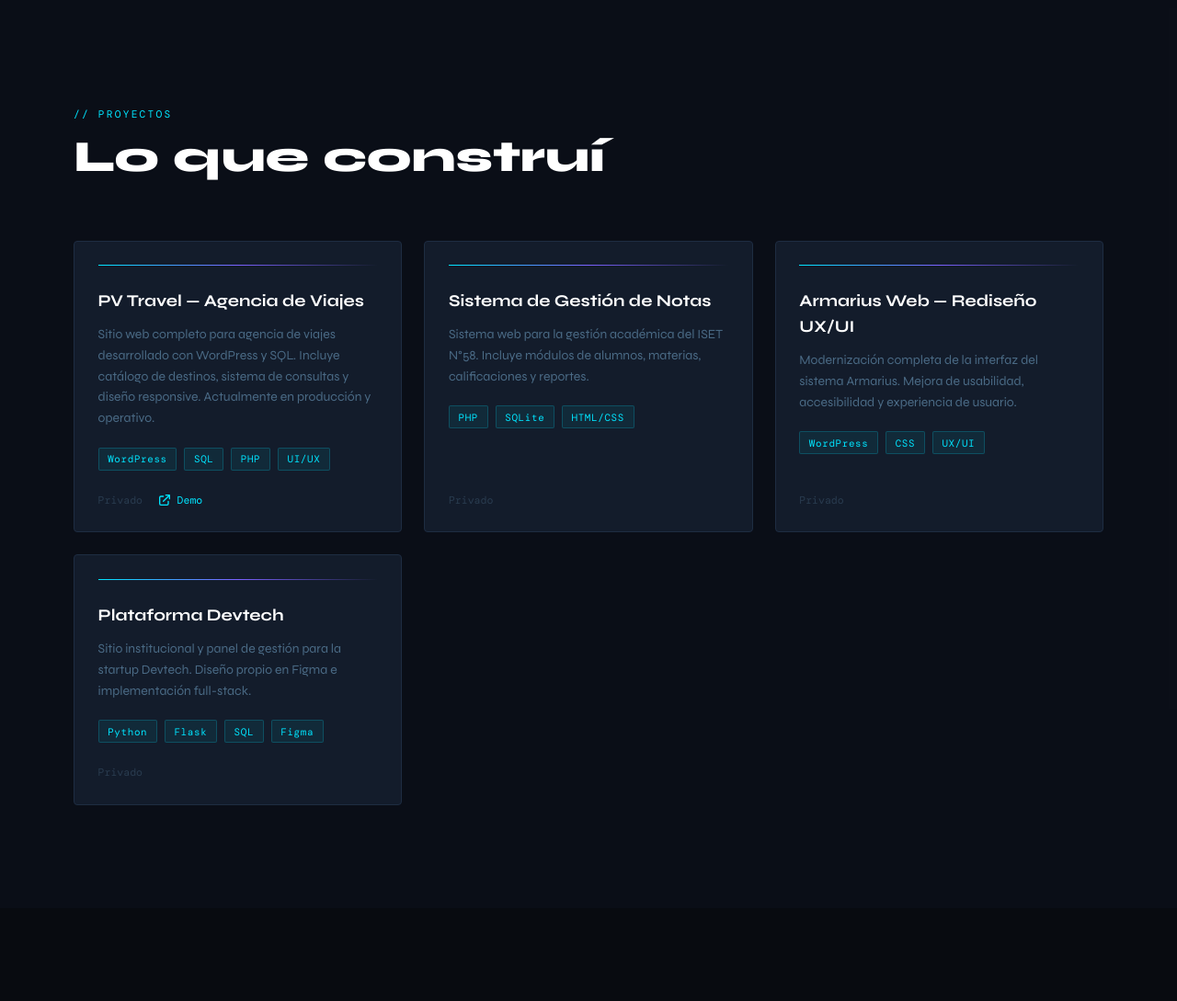
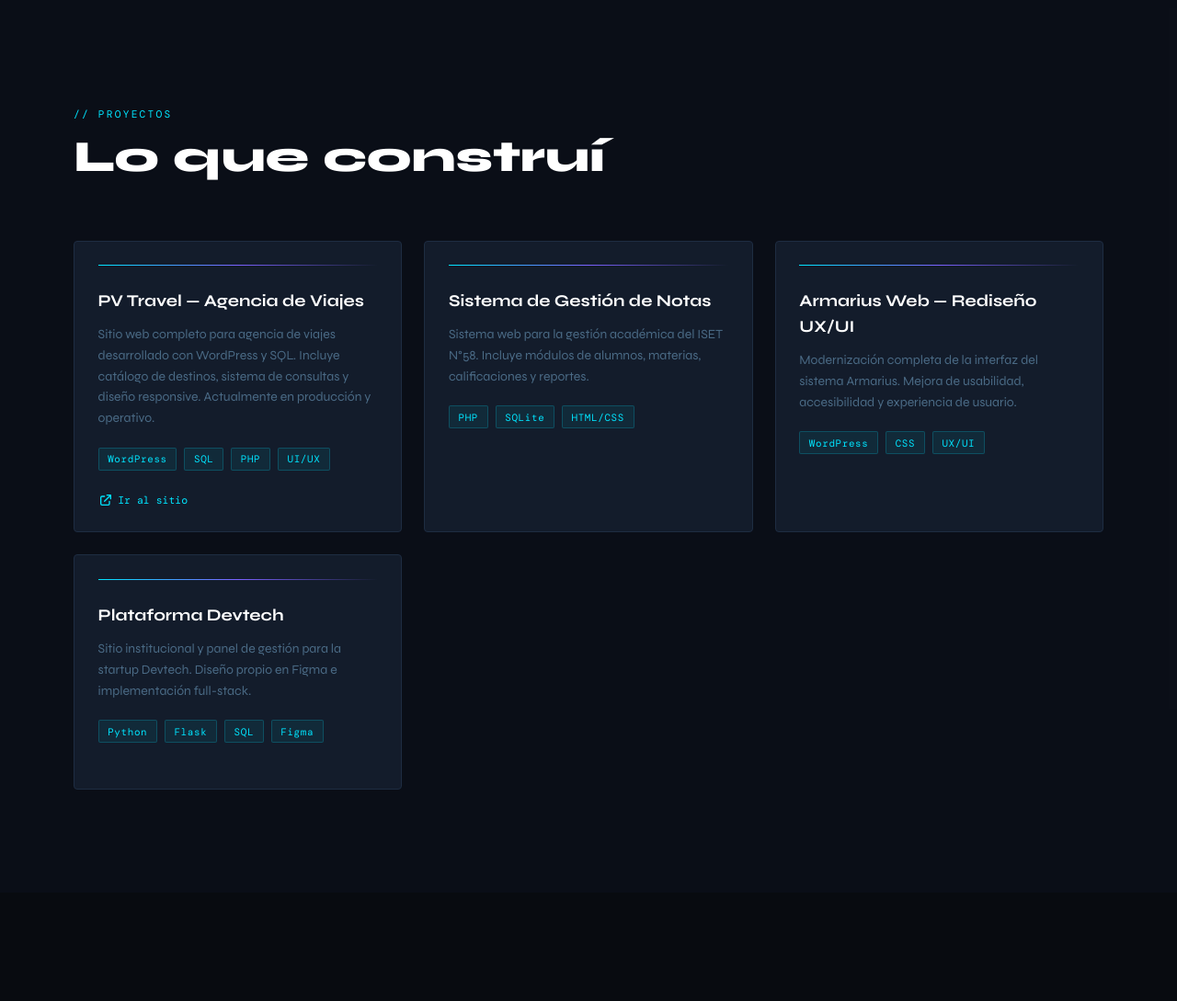
Before and after one commit to fabricioverhagen/Portafolio-Web, a Flask app: page / in a window 1280 px wide. Shown: the part 3294-4383 px from the top of the page at 92% size. Run offline with Flask 3, Linux system fonts and the light colour scheme; some libraries are stand-ins or nearby versions; some web fonts are replaced.

Commit message:
update project buttons

```diff
--- a/templates/index.html
+++ b/templates/index.html
@@ -269,13 +269,11 @@
               <svg class="w-4 h-4" fill="currentColor" viewBox="0 0 24 24"><path d="M12 0C5.37 0 0 5.37 0 12c0 5.3 3.44 9.8 8.2 11.38.6.11.82-.26.82-.58v-2.03c-3.34.72-4.04-1.61-4.04-1.61-.55-1.39-1.34-1.76-1.34-1.76-1.09-.75.08-.73.08-.73 1.2.08 1.84 1.24 1.84 1.24 1.07 1.83 2.8 1.3 3.49 1 .11-.78.42-1.3.76-1.6-2.67-.3-5.47-1.33-5.47-5.93 0-1.31.47-2.38 1.24-3.22-.13-.3-.54-1.52.12-3.18 0 0 1.01-.32 3.3 1.23a11.5 11.5 0 0 1 3-.4c1.02.01 2.04.14 3 .4 2.28-1.55 3.29-1.23 3.29-1.23.66 1.66.25 2.88.12 3.18.77.84 1.23 1.91 1.23 3.22 0 4.61-2.81 5.63-5.48 5.92.43.37.81 1.1.81 2.22v3.29c0 .32.22.7.83.58C20.57 21.8 24 17.3 24 12c0-6.63-5.37-12-12-12z"/></svg>
               Código
             </a>
-            {% else %}
-            <span class="proj-link opacity-40 cursor-default">Privado</span>
             {% endif %}
             {% if project.live %}
             <a href="{{ project.live }}" target="_blank" class="proj-link text-accent">
               <svg class="w-4 h-4" fill="none" stroke="currentColor" viewBox="0 0 24 24"><path stroke-linecap="round" stroke-linejoin="round" stroke-width="2" d="M10 6H6a2 2 0 00-2 2v10a2 2 0 002 2h10a2 2 0 002-2v-4M14 4h6m0 0v6m0-6L10 14"/></svg>
-              Demo
+              Ir al sitio
             </a>
             {% endif %}
           </div>
```
